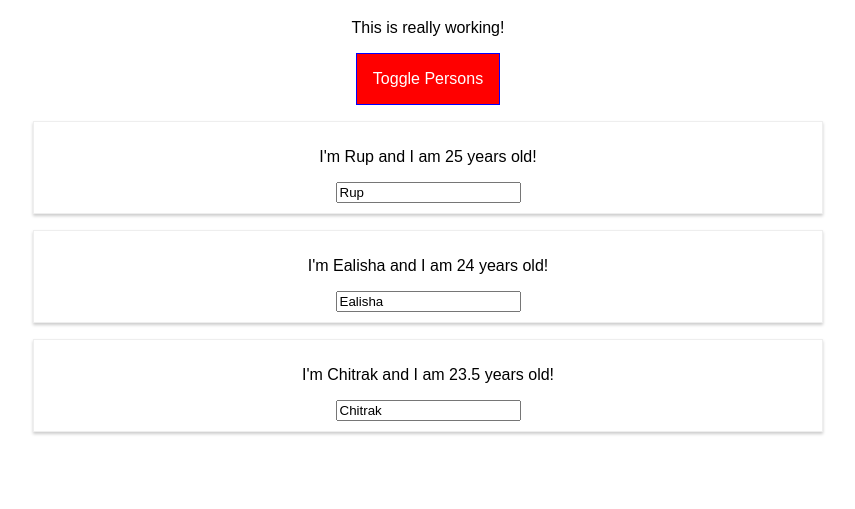
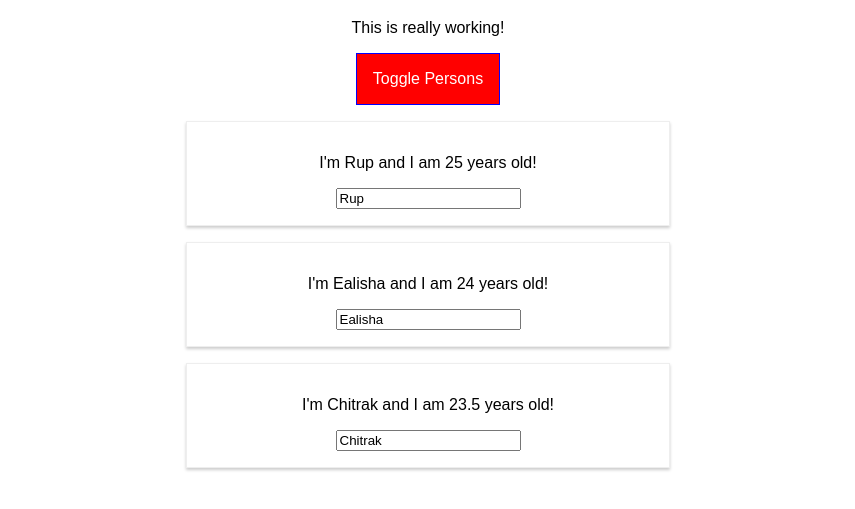
Before and after one commit to rchitrak/React-Basics, a React app: page / in a window 1280 px wide. Both pictures are taken after a click on the button "Toggle Persons". Shown: the part 61-570 px from the top of the page, without its empty margins (212-1067 px from the left). Built offline with nearby package versions, Linux system fonts and the light colour scheme.

Commit message:
React basic with css module

```diff
--- a/src/components/Persons/Person/Person.css
+++ b/src/components/Persons/Person/Person.css
@@ -3,6 +3,12 @@
     margin:16px auto;
     border: 1px solid #eee;
     box-shadow: 0 2px 3px #ccc;
-    padding: 10px;
+    padding: 16px;
     text-align: center;
 }
+
+@media (min-width: 500px) {
+    .Person {
+        width:450px;
+    }
+}
```
